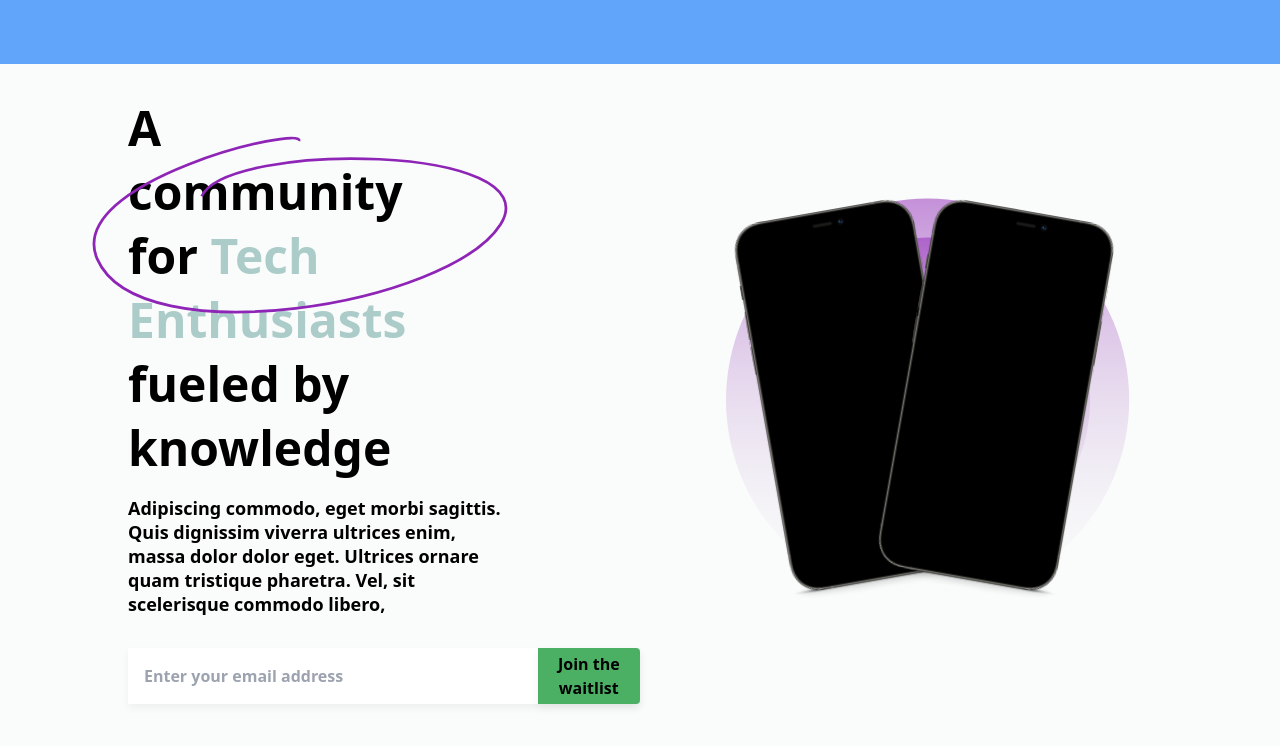
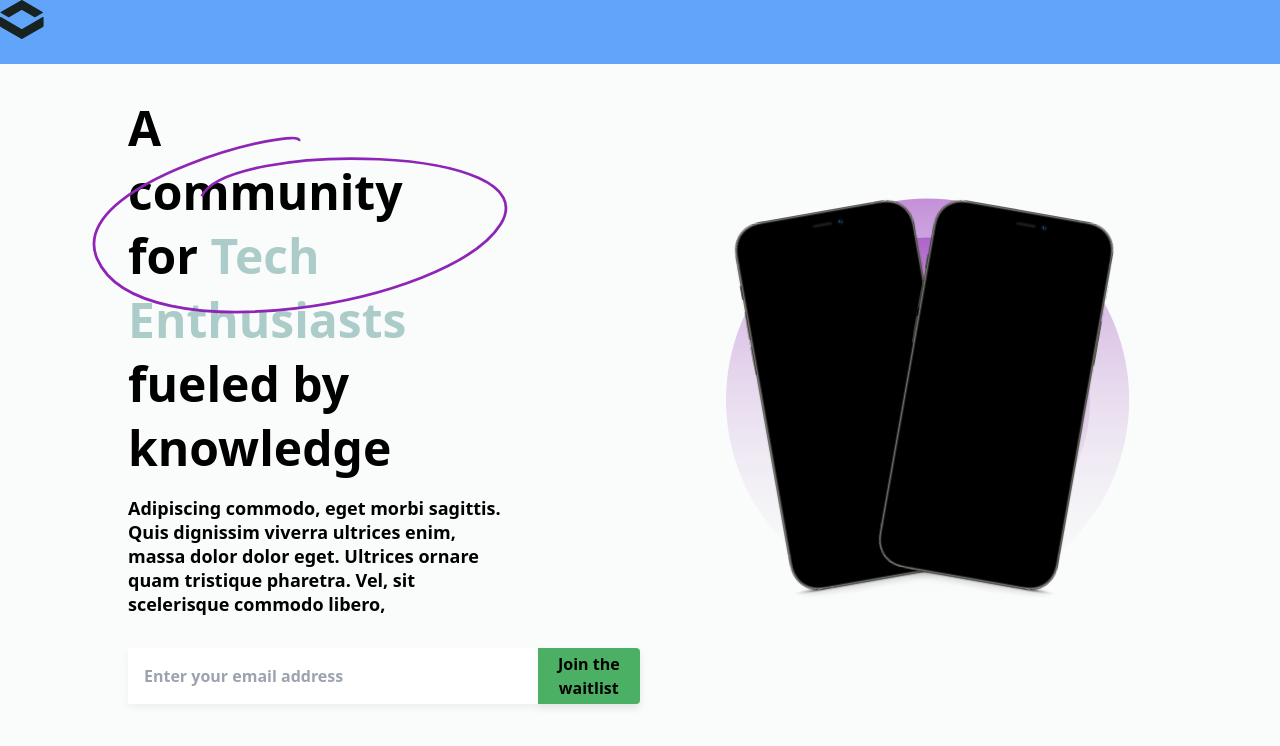
Before and after one commit to alli-Codes/Frixx-waitlist-first-version-, a Vue app: page / in a window 1280 px wide. Shown: the top 746 px of the page. Built offline with nearby package versions, Linux system fonts and the light colour scheme.

Commit message:
adding the Logo Component

```diff
--- a/src/components/Header/Header.vue
+++ b/src/components/Header/Header.vue
@@ -1,5 +1,18 @@
 <template>
     <div id="header" class="w-full h-16 bg-blue-400 fixed top-0">
-
+        <Icon />
     </div>
 </template>
+
+<script>
+
+    import Icon from './Icon.vue'
+
+    export default {
+        name: 'Header',
+        components: {
+            Icon
+        }
+    }
+
+</script>
```
